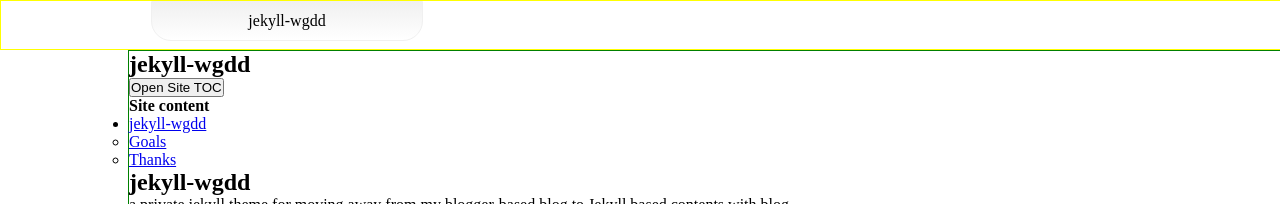
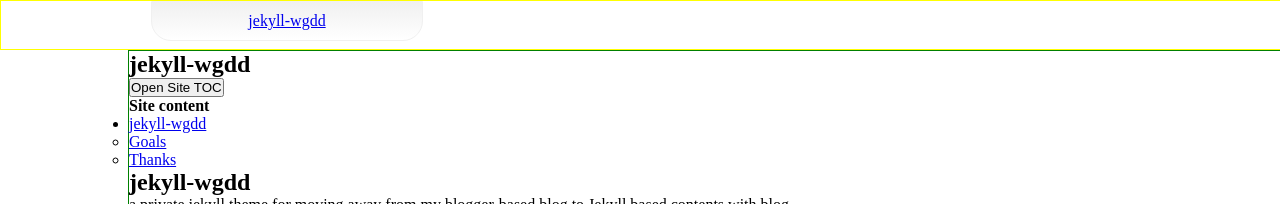
Before and after one commit to dleidert/jekyll-wgdd, a Jekyll site: the page built from README.md, in a window 1280 px wide. Shown: the top 204 px of the page. Built offline with Jekyll 4.4.1, drawn with Linux system fonts in a browser that asks for light colours; our own code applies the rules of GitHub Pages for plain Markdown files.

Commit message:
Add a link to the site title

```diff
--- a/_includes/header.html
+++ b/_includes/header.html
@@ -4,7 +4,7 @@
 {% include navigation.html scope="header" %}
 {% endif %}
 
-  <span class="page-title" id="page-title">{{ site.title }}</span>
+  <span class="page-title" id="page-title"><a href="{{ site.url }}">{{ site.title }}</a></span>
 <!--
   <span class="page-banner">
     <a href="http://www.debian.org" title="Debian GNU/Linux Project">
```
